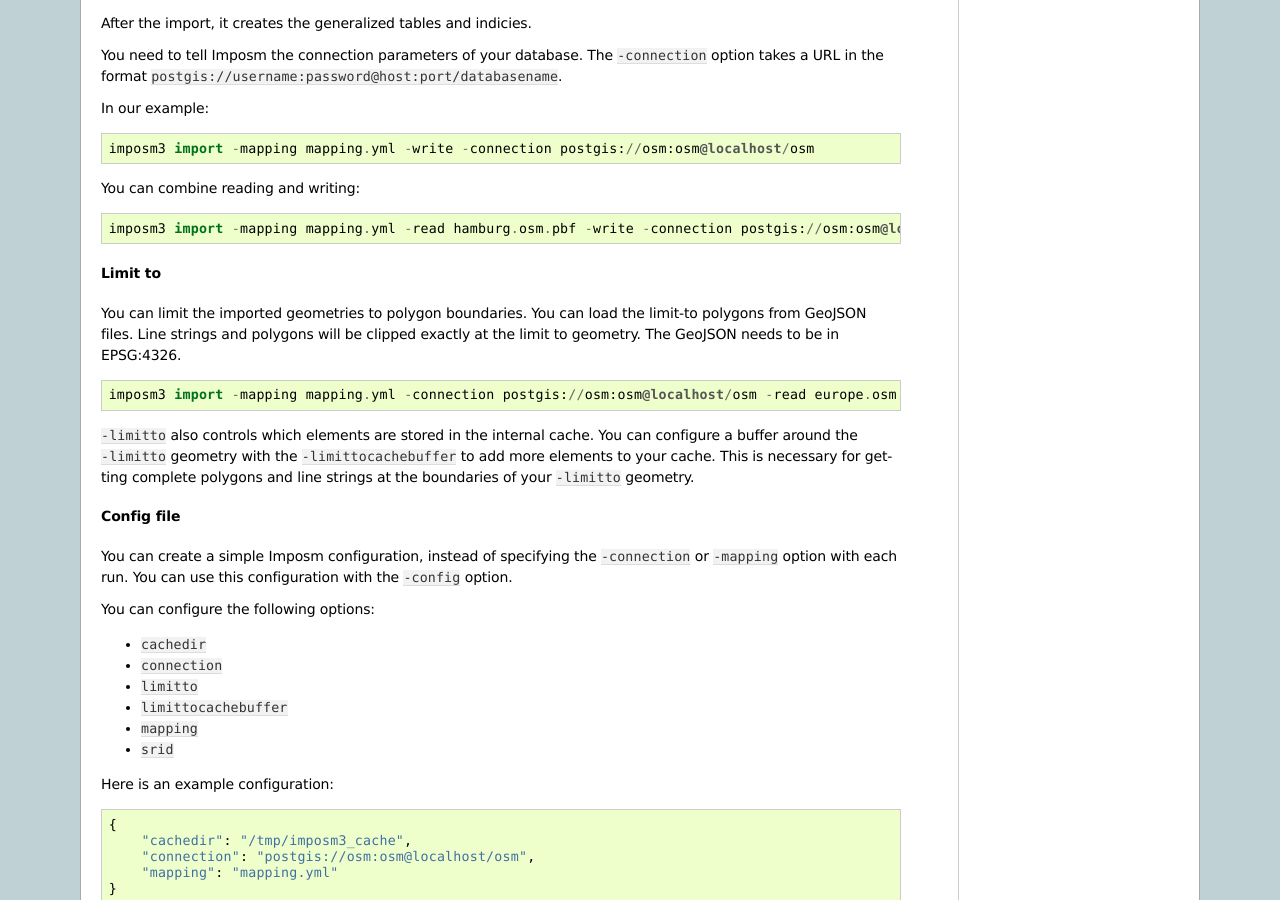
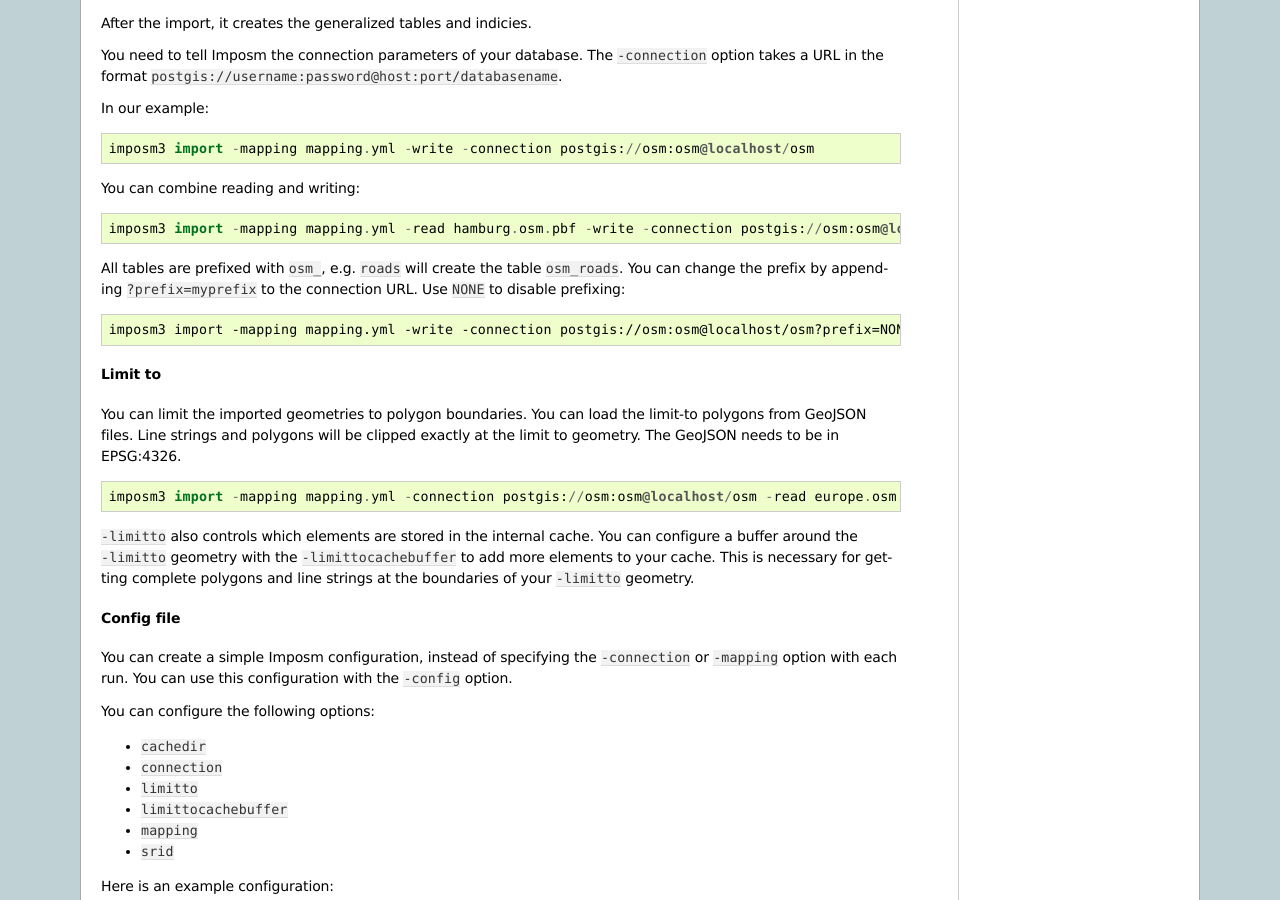
Before and after one commit to omniscale/imposm3, a Sphinx documentation site: the page built from docs/tutorial.rst, in a window 1280 px wide and 900 px high, scrolled down 1474 px. Built offline with Sphinx 7.4.7, drawn with Linux system fonts in a browser that asks for light colours.

Commit message:
document prefix connection option

```diff
--- a/docs/tutorial.rst
+++ b/docs/tutorial.rst
@@ -84,6 +84,11 @@ In our example:
 You can combine reading and writing::
 
   imposm3 import -mapping mapping.yml -read hamburg.osm.pbf -write -connection postgis://osm:osm@localhost/osm
+
+
+All tables are prefixed with ``osm_``, e.g. ``roads`` will create the table ``osm_roads``. You can change the prefix by appending ``?prefix=myprefix`` to the connection URL. Use ``NONE`` to disable prefixing::
+
+  imposm3 import -mapping mapping.yml -write -connection postgis://osm:osm@localhost/osm?prefix=NONE
 
 
 Limit to
```
